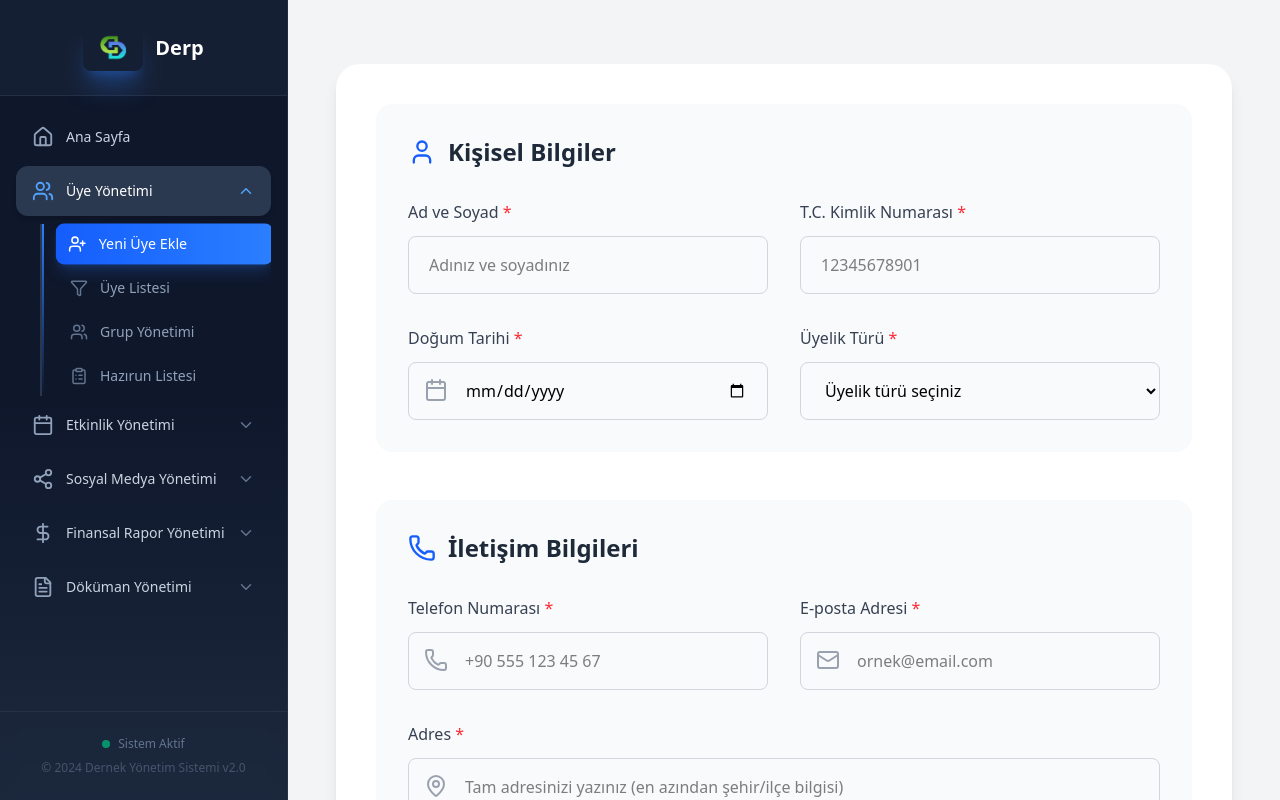
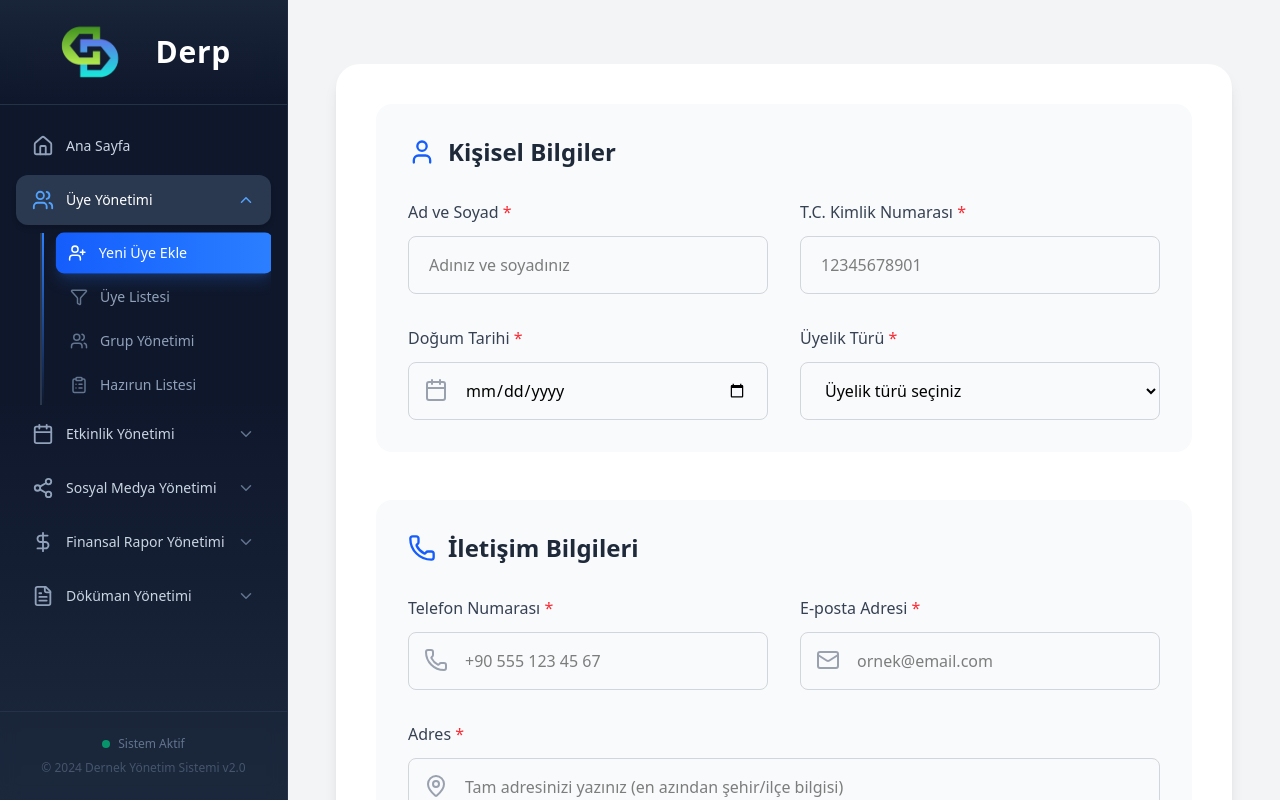
Before and after one commit to tu-manifest/dernek-erp-frontend, a Next.js app: page /members/add in a window 1280 px wide. Built offline with nearby package versions, Linux system fonts and the light colour scheme.

Commit message:
feat: update sidebar header for improved layout and branding

```diff
--- a/components/sıdebar.tsx
+++ b/components/sıdebar.tsx
@@ -218,22 +218,26 @@ const Sidebar: React.FC<SidebarProps> = ({ className = "" }) => {
       className={`bg-gradient-to-b from-slate-900 via-slate-900 to-slate-800 text-white w-72 min-h-screen flex flex-col shadow-2xl border-r border-slate-700/50 ${className}`}
     >
       {/* Header */}
-      <div className="p-6 border-b border-slate-700/50 bg-slate-800/50 backdrop-blur-sm">
-        {/* Aşağıdaki satıra justify-center eklendi */}
-        <div className="flex items-center justify-center space-x-3">
-          {" "}
-          <Image
-            src={"/logo.png"}
-            alt="Logo"
-            width={60}
-            height={60}
-            className="object-contain rounded-lg shadow-blue-500/30 shadow-xl transition-all duration-300 hover:scale-105"
-          />
-          <div>
-            <h1 className="text-xl font-bold text-white ">Derp</h1>
-          </div>{" "}
-        </div>
-      </div>
+ <div className="pl-6 pr-14 border-b border-slate-700/50 bg-gradient-to-b from-slate-800/80 to-slate-900/80 backdrop-blur-md">
+  <div className="flex items-center justify-center">
+    <div className="relative flex items-center justify-center">
+      <Image
+        src="/logo.png"
+        alt="Derp Logo"
+        width={250}
+        height={250}
+        className="rounded-xl z-10 relative"
+      />
+    </div>
+
+    <div className="flex flex-col justify-center">
+      <h1 className="text-3xl font-bold text-white tracking-wide leading-tight">
+        Derp
+      </h1>
+    </div>
+  </div>
+</div>
+
 
       {/* Navigation */}
       <nav className="flex-1 p-4 space-y-1 overflow-y-auto scrollbar-thin scrollbar-thumb-slate-600 scrollbar-track-slate-800">
```
